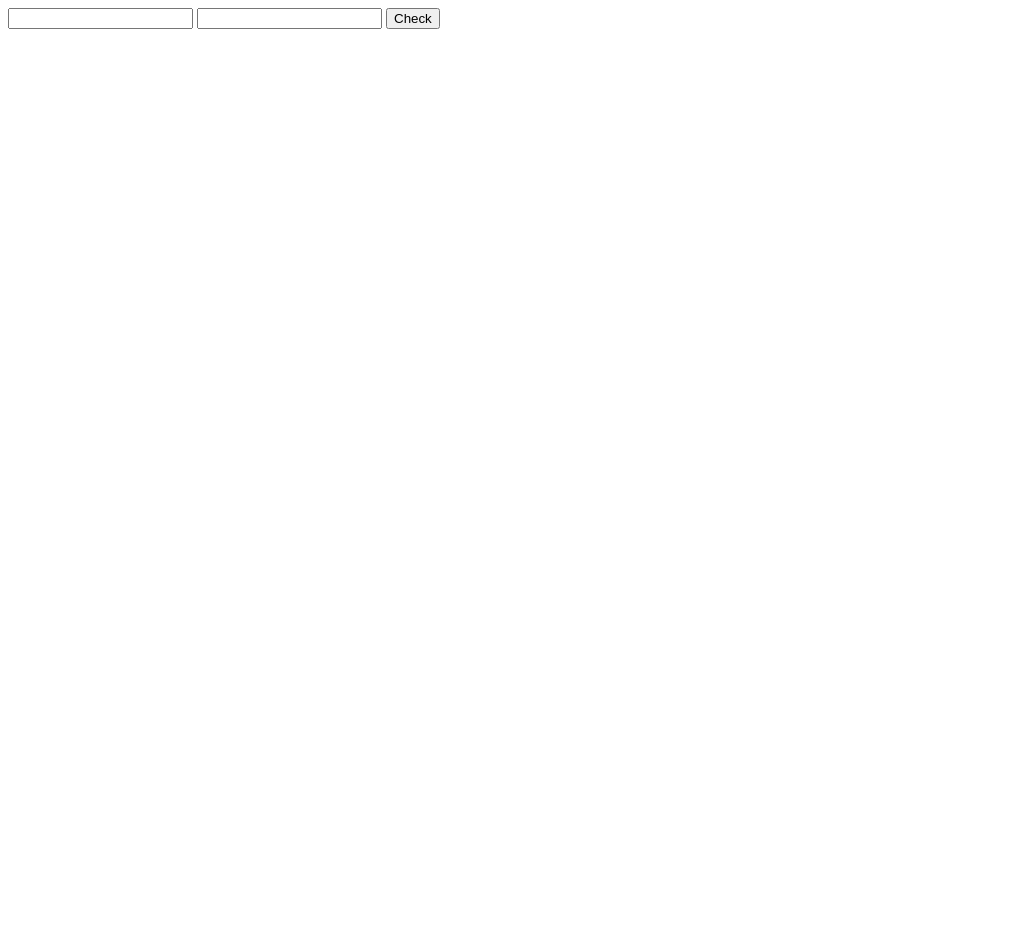
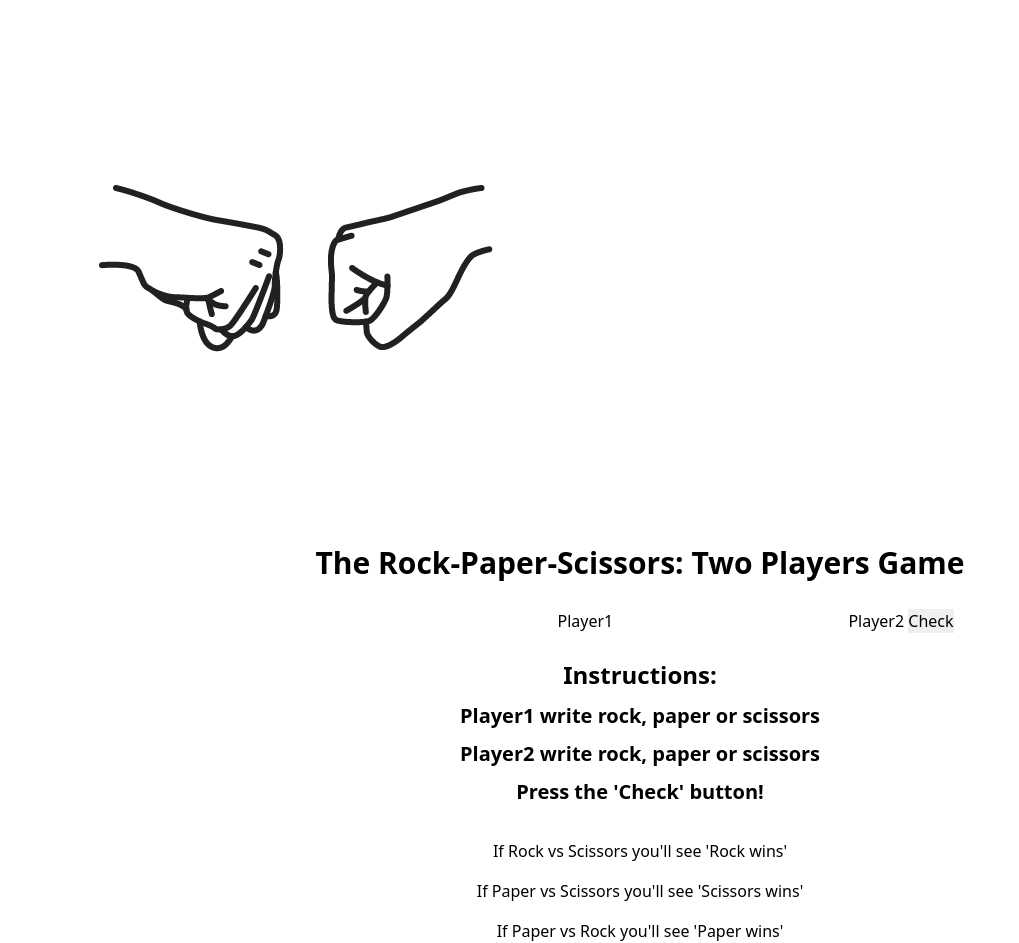
Before and after one commit to LauraRe/rps_challenge, a website: page twoPlayers.html in a window 1280 px wide. Shown: the whole page, without its empty margins (0-1019 px from the left). Before the commit the page ends 800 px from the top, so only its background shows below. Drawn offline with nearby package versions, Linux system fonts and the light colour scheme.

Commit message:
add images and styling to one and two player game pages, fix instructions

```diff
--- a/features/application.feature.js
+++ b/features/application.feature.js
@@ -24,7 +24,7 @@ describe('User can input a string value and get Rps results ', () => {
 
   it('clicking on the "Check" button in one-player game', async () => {
     await browser.clickOnButton('a[href="onePlayer.html"]')
-    await browser.fillIn("input[id='value']", { with: "Rock" })
+    // await browser.select("input[id='value']", { with: "rock" })
     await browser.clickOnButton("input[value='Check']")
     let content = await browser.getContent("[id='display_answer']")
     expect(content).to.be.a('string');
--- a/twoPlayers.html
+++ b/twoPlayers.html
@@ -1,23 +1,48 @@
 <!DOCTYPE html>
 <html lang="en">
+
 <head>
     <meta charset="UTF-8">
     <meta name="viewport" content="width=device-width, initial-scale=1.0">
     <meta http-equiv="X-UA-Compatible" content="ie=edge">
+    <link href="https://cdn.jsdelivr.net/npm/tailwindcss/dist/tailwind.min.css" rel="stylesheet">
     <title>Laura's Rock-Paper-Scissors Game</title>
 </head>
 
 <body>
-        <input type="text" id="value1">
-        <input type="text" id="value2">
+    <div class="container mx-auto text-center">
+        <div><img src="./src/img/Doers-Fist-Bump.gif" class="m-4 p-20" /></div>
+        <p class="m-6 text-3xl font-bold">
+            The Rock-Paper-Scissors: Two Players Game
+        </p>
+        <input type="text" id="value1">Player1</input>
+        <input type="text" id="value2">Player2</input>
         <input type="submit" value="Check" id="button">
         <div id="display_answer"></div>
+        <div class="m-6">
+            <div class="text-2xl font-bold">Instructions:</div>
+            <div class="text-xl font-semibold">
+                <p class="mt-2">Player1 write rock, paper or scissors</p>
+                <p class="mt-2">Player2 write rock, paper or scissors</p>
+                <p class="mt-2">Press the 'Check' button!</p>
+            </div>
+        </div>
+        <p class="mt-8 text-base font-normal">
+            If Rock vs Scissors you'll see 'Rock wins'
+        </p>
+        <p class="mt-4 text-base font-normal">
+            If Paper vs Scissors you'll see 'Scissors wins'
+        </p>
+        <p class="mt-4 text-base font-normal">
+            If Paper vs Rock you'll see 'Paper wins'
+        </p>
+    </div>
     <script src="./src/js/rps.js"></script>
     <script>
         document.addEventListener('DOMContentLoaded', () => {
             let button = document.getElementById('button')
             let displayDiv = document.getElementById('display_answer')
-                button.addEventListener('click', () =>{
+            button.addEventListener('click', () => {
                 let value1 = document.getElementById('value1').value
                 let value2 = document.getElementById('value2').value
                 let rps = new Rps
@@ -27,4 +52,5 @@
         })
     </script>
 </body>
+
 </html>
```
Also changed, not shown: index.html (+1 -0 lines), onePlayer.html (+28 -2 lines), src/img/Doers-Fist-Bump.gif (added), src/img/scissors.png (added), 1 other file. Lines whose indentation alone changed are shown as unchanged.
